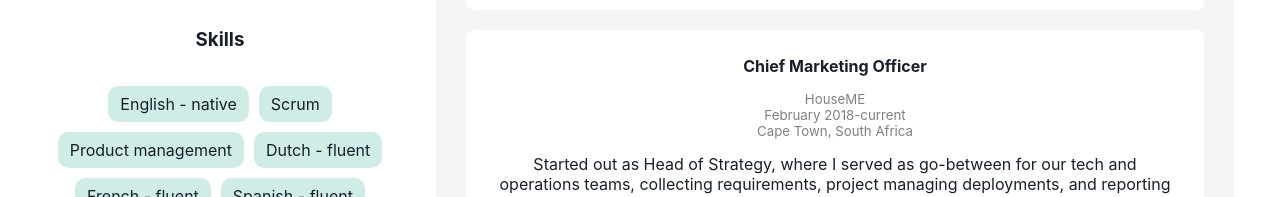
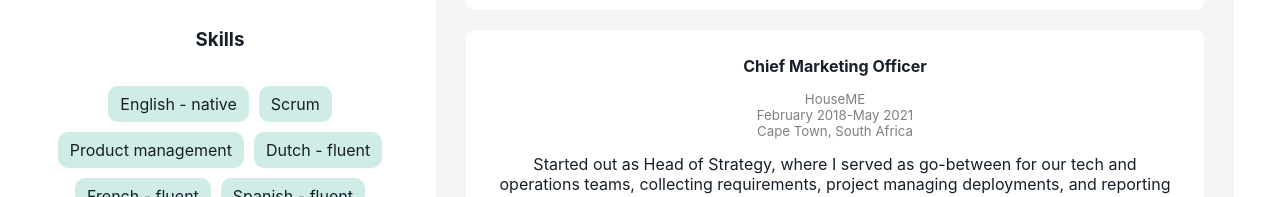
Before and after one commit to tamiragun/Portfolio-CV, a React (Create React App) app: page / in a window 1280 px wide. Shown: the part 1636-1833 px from the top of the page. Built offline with nearby package versions, Linux system fonts and the light colour scheme.

Commit message:
Update work experience with HouseME dates

```diff
--- a/src/pages/CV.js
+++ b/src/pages/CV.js
@@ -138,7 +138,7 @@ const workActivities = [
   {
     title: "Chief Marketing Officer",
     institution: "HouseME",
-    dates: "February 2018-current",
+    dates: "February 2018-May 2021",
     location: "Cape Town, South Africa",
     description:
       "Started out as Head of Strategy, where I served as go-between for our tech and operations teams, collecting requirements, project managing deployments, and reporting on production issues. Product managed the roll-out of a new CRM, implemented email automation, and oversaw a domain-wide data migration project. After being promoted to CMO, I applied a data-centric approach to all our marketing activities and achieved a reduction of 65% to our customer acquisition cost. Oversaw the migration of our entire website to a Content Management System, coupled with a UX overhaul that led to a conversion rate improvement of 30%. Built over a dozen pages and landing pages using Wordpress. Rolled out an SEO strategy that saw web traffic increase by 400% over 2 years. Pioneered the automation of our SMS and email campaigns.",
```
